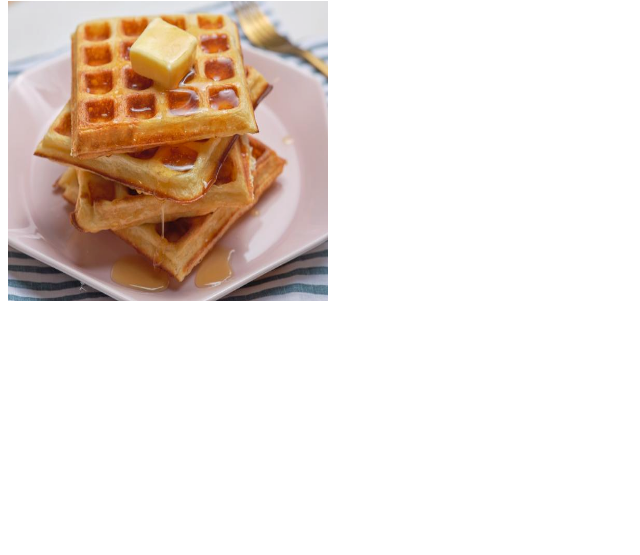
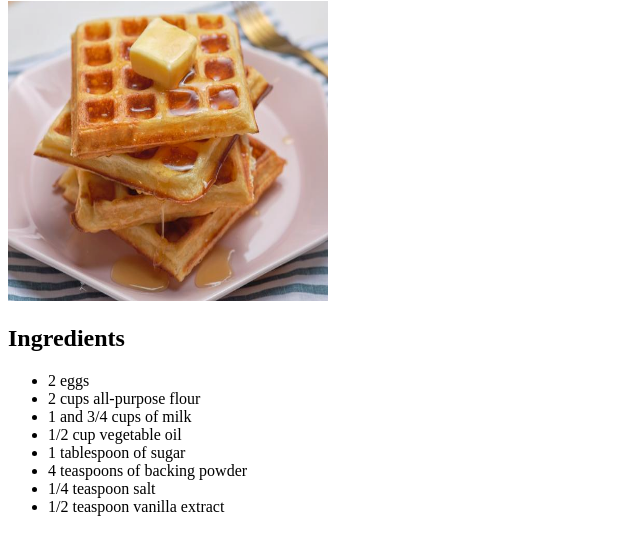
Before and after one commit to MarvCodeReady/odin-recipes, a plain HTML site: page recipes/waffles.html in a window 1280 px wide. Shown: the part 79-634 px from the top of the page, without its empty margins (0-640 px from the left). Drawn offline with Linux system fonts and the light colour scheme.

Commit message:
Added unordered list of ingredients to waffles.html

```diff
--- a/recipes/waffles.html
+++ b/recipes/waffles.html
@@ -9,5 +9,17 @@
         <h1>Recepie for waffles</h1>
         <!--here is an img element-->
         <img src="../recipes/odin-images/waffle.png" width="320" height="300" alt="Picture of waffles">
+
+        <p><h2>Ingredients</h2></p>
+        <ul>
+            <li>2 eggs</li>
+            <li>2 cups all-purpose flour</li>
+            <li>1 and 3/4 cups of milk</li>
+            <li>1/2 cup vegetable oil</li>
+            <li>1 tablespoon of sugar</li>
+            <li>4 teaspoons of backing powder</li>
+            <li>1/4 teaspoon salt</li>
+            <li>1/2 teaspoon vanilla extract</li>
+        </ul>
     </body>
 </html>
```
